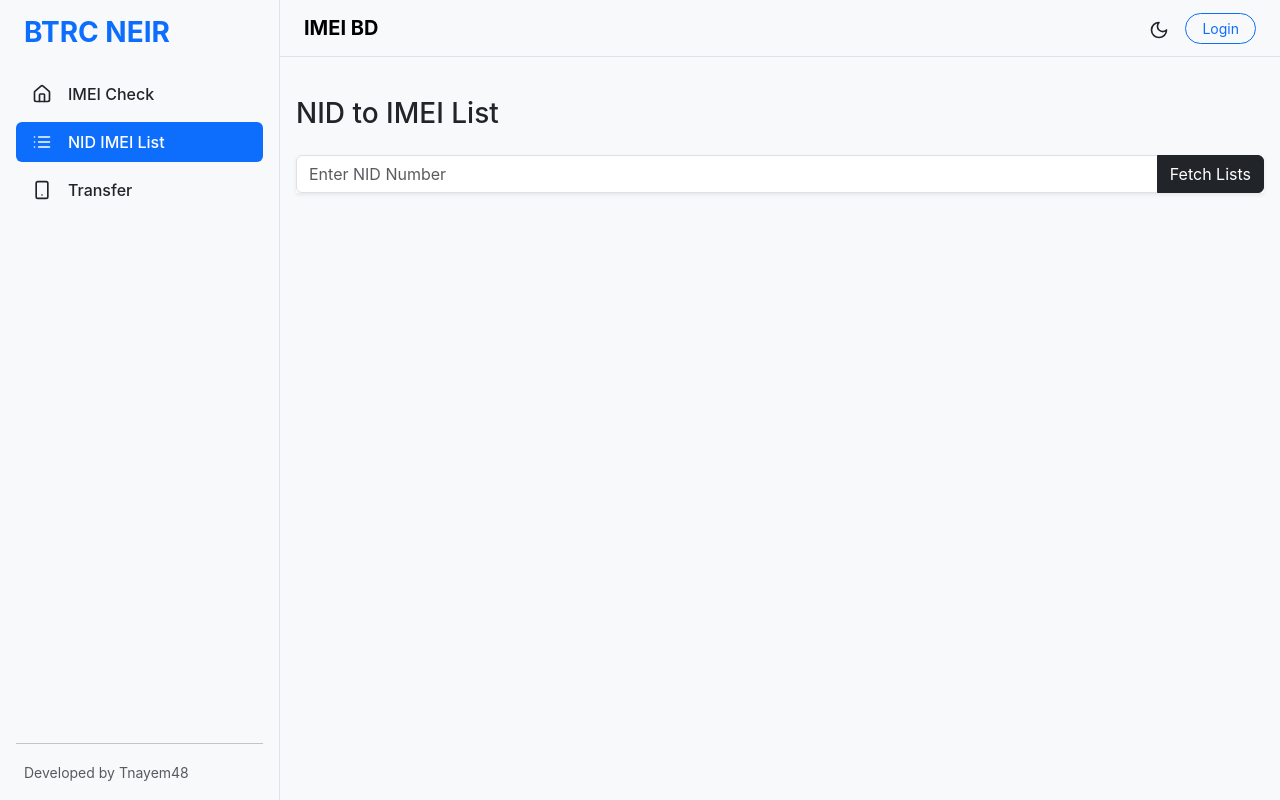
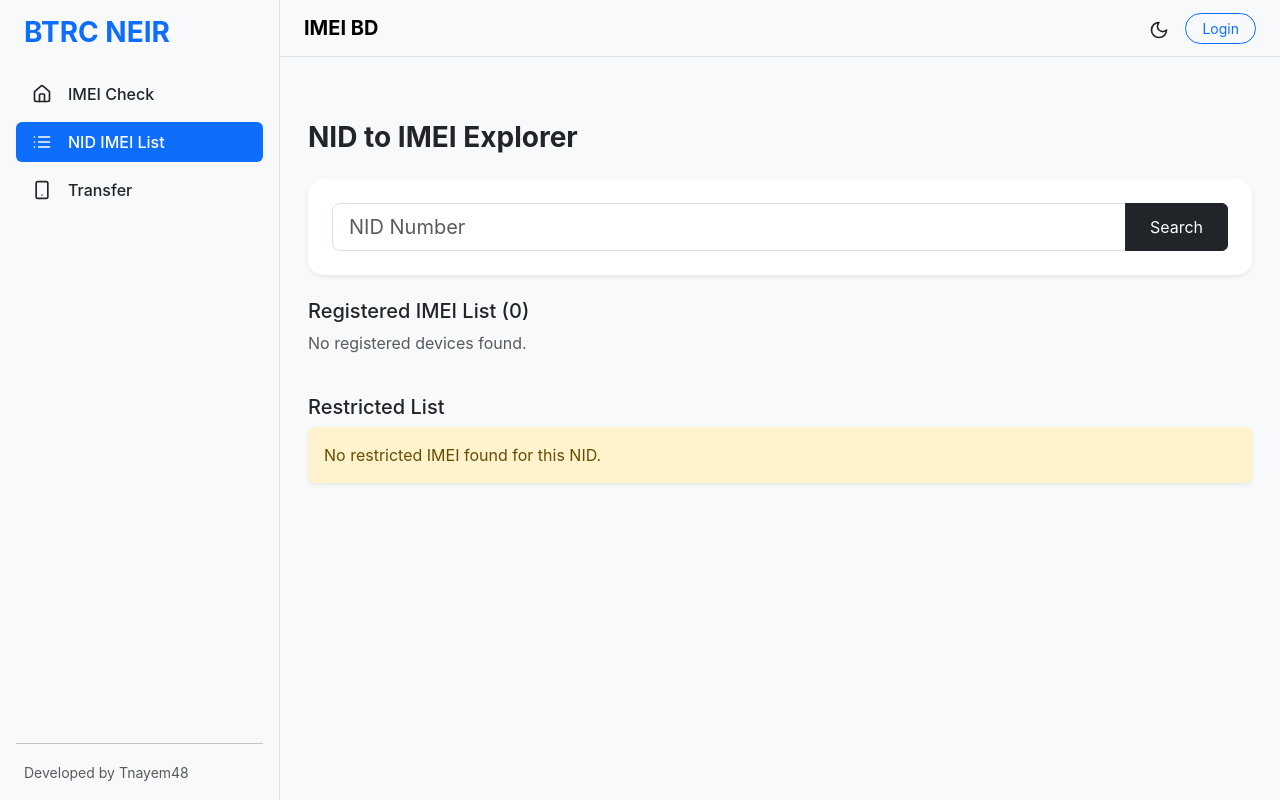
Before and after one commit to nayem-48ai/iMEi-BD, a Next.js app: page /nid-list in a window 1280 px wide. Built offline with nearby package versions, Linux system fonts and the light colour scheme.

Commit message:
Update page.js

```diff
--- a/app/nid-list/page.js
+++ b/app/nid-list/page.js
@@ -1,75 +1,106 @@
 "use client";
 import { useState, useEffect } from 'react';
 import LoadingSpinner from '@/components/LoadingSpinner';
+import { jwtDecode } from 'jwt-decode';
 
 export default function NidListPage() {
   const [docId, setDocId] = useState('');
   const [loading, setLoading] = useState(false);
-  const [list, setList] = useState([]);
-  const [restrictedMsg, setRestrictedMsg] = useState('');
+  const [registered, setRegistered] = useState([]);
+  const [restricted, setRestricted] = useState(null);
 
-  const fetchList = async () => {
+  useEffect(() => {
+    const token = localStorage.getItem('token');
+    if (token) {
+      const decoded = jwtDecode(token);
+      if (decoded.user_data?.docId) {
+        setDocId(decoded.user_data.docId);
+      }
+    }
+  }, []);
+
+  const fetchData = async () => {
+    if (!docId) return alert("Please enter NID number");
     setLoading(true);
-    const token = localStorage.getItem('token') || ''; // এখানে ডিফল্ট টোকেন লজিক যোগ করা যাবে
+    const token = localStorage.getItem('token');
 
-    // Fetch Registered
-    const resReg = await fetch('/api/proxy', {
+    try {
+      // Registered List
+      const res1 = await fetch('/api/proxy', {
         method: 'POST',
         body: JSON.stringify({
           url: 'https://neir.btrc.gov.bd/services/NEIRPortalService/api/doc_imei_list',
           payload: { docId, docType: "SNID" },
-        token: token
+          token
         })
       });
-    const dataReg = await resReg.json();
-    setList(Array.isArray(dataReg.replyMessage) ? dataReg.replyMessage : []);
+      const data1 = await res1.json();
+      setRegistered(Array.isArray(data1.replyMessage) ? data1.replyMessage : []);
 
-    // Fetch Restricted
-    const resRes = await fetch('/api/proxy', {
+      // Restricted List
+      const res2 = await fetch('/api/proxy', {
         method: 'POST',
         body: JSON.stringify({
           url: 'https://neir.btrc.gov.bd/services/NEIRPortalService/api/restricted_imei_list',
           payload: { docId, docType: "SNID" },
-        token: token
+          token
         })
       });
-    const dataRes = await resRes.json();
-    setRestrictedMsg(typeof dataRes.replyMessage === 'string' ? dataRes.replyMessage : "No items");
+      const data2 = await res2.json();
+      setRestricted(data2.replyMessage);
 
+    } catch (e) {
+      alert("Error fetching data");
+    }
     setLoading(false);
   };
 
   return (
-    <div>
-      <h3 className="mb-4">NID to IMEI List</h3>
-      <div className="input-group mb-4 shadow-sm">
-        <input className="form-control" placeholder="Enter NID Number" onChange={e => setDocId(e.target.value)} />
-        <button className="btn btn-dark" onClick={fetchList} disabled={loading}>
-          {loading ? <LoadingSpinner size="sm" /> : "Fetch Lists"}
+    <div className="container py-4">
+      <h3 className="fw-bold mb-4">NID to IMEI Explorer</h3>
+      <div className="card p-4 shadow-sm mb-4 border-0">
+        <div className="input-group">
+          <input
+            className="form-control form-control-lg"
+            placeholder="NID Number"
+            value={docId}
+            onChange={e => setDocId(e.target.value)}
+          />
+          <button className="btn btn-dark px-4" onClick={fetchData} disabled={loading}>
+            {loading ? <LoadingSpinner size="sm" /> : "Search"}
           </button>
+        </div>
       </div>
 
       <div className="row">
-        {list.map((item, index) => (
-          <div className="col-md-6 mb-3" key={index}>
-            <div className="card border-0 shadow-sm border-start border-4 border-success p-3">
-              <div className="d-flex justify-content-between">
-                <span className="badge bg-light text-dark">{item.tag}</span>
-                <span className="text-muted small">{item.createdAt.split('T')[0]}</span>
+        <div className="col-12 mb-4">
+          <h5>Registered IMEI List ({registered.length})</h5>
+          <div className="row g-3">
+            {registered.length > 0 ? registered.map((item, idx) => (
+              <div className="col-md-6 col-lg-4" key={idx}>
+                <div className="card h-100 shadow-sm border-start border-success border-4 p-3">
+                  <div className="d-flex justify-content-between mb-2">
+                    <span className="badge bg-success-subtle text-success">{item.regState}</span>
+                    <span className="badge bg-secondary-subtle text-secondary">{item.tag}</span>
                   </div>
-              <h5 className="mt-2 mb-1">{item.imei}</h5>
-              <div className="small text-muted">MSISDN: {item.msisdn}</div>
-              <div className="text-success fw-bold mt-2">{item.regState}</div>
+                  <h6 className="fw-bold mb-1">{item.imei}</h6>
+                  <p className="small text-muted mb-2">Number: {item.msisdn === "-1" ? "Not Set" : item.msisdn}</p>
+                  <div className="mt-auto pt-2 border-top small text-muted">
+                    Date: {item.createdAt.split('T')[0]} | Time: {item.createdAt.split('T')[1].substring(0, 5)}
                   </div>
                 </div>
-        ))}
+              </div>
+            )) : <p className="text-muted">No registered devices found.</p>}
+          </div>
         </div>
 
-      {restrictedMsg && (
-        <div className="alert alert-info mt-3 border-0 shadow-sm">
-          <strong>Restricted List:</strong> {restrictedMsg}
+        <div className="col-12">
+          <h5>Restricted List</h5>
+          <div className="alert alert-warning border-0 shadow-sm">
+            {typeof restricted === 'string' ? restricted : "No restricted IMEI found for this NID."}
           </div>
-      )}
+        </div>
+      </div>
     </div>
   );
 }
```
Lines whose indentation alone changed are shown as unchanged.
